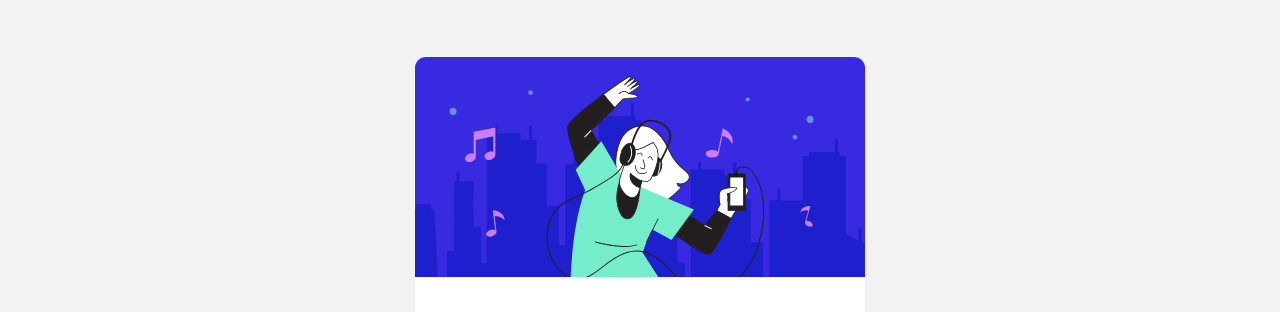
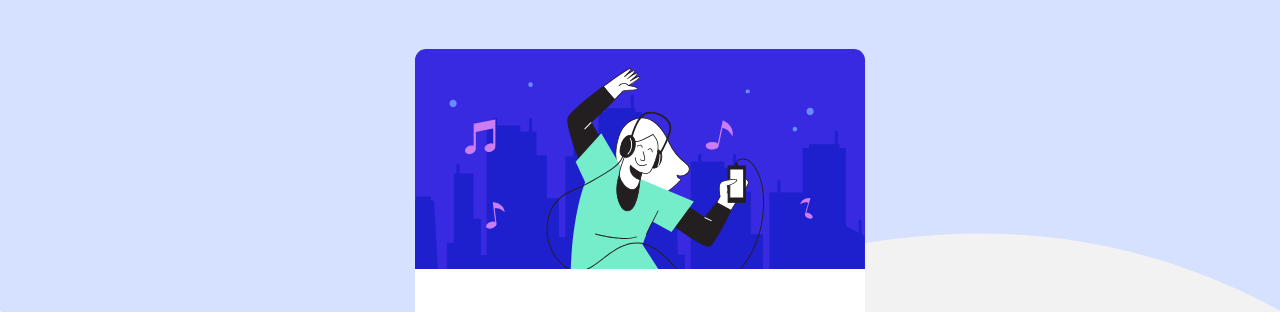
Before and after one commit to ljimshitashvili/order-summary, a plain HTML site: page index.html in a window 1280 px wide. Shown: the top 312 px of the page. Drawn offline with Linux system fonts and the light colour scheme.

Commit message:
Added background image

```diff
--- a/index.html
+++ b/index.html
@@ -11,6 +11,7 @@
     <link href="https://fonts.googleapis.com/css2?family=Red+Hat+Display:wght@500;700;900&display=swap" rel="stylesheet">
 </head>
 <body>
+    <img src="order-summary-component/images/pattern-background-desktop.svg" id="wave" alt="pattern-background">
     <main>
         <div class="main-div">
             <img id="hero-illustration" src="order-summary-component/images/illustration-hero.svg" alt="hero illustration">
--- a/styles.css
+++ b/styles.css
@@ -1,13 +1,15 @@
+*{
+    margin: 0;
+}
+
 html{
     font-family: 'Red Hat Display', sans-serif;
 }
 
 body{
     background-color: #F2F2F2;
-    display: flex;
-    justify-content: center;
-    align-items: center;
     height: 100vh;
+    position: relative;
 }
 
 h1{
@@ -111,3 +113,20 @@ a, .change-button{
     font-size: 15px;
     line-height: 19.85px;
 }
+
+#wave{
+    position: relative;
+    width: 100%;
+    margin: 0;
+}
+
+main{
+    display: flex;
+    justify-content: center;
+    align-items: center;
+    position: absolute;
+    height: 100%;
+    width: 100%;
+    top: 0;
+    left: 0;
+}
```
